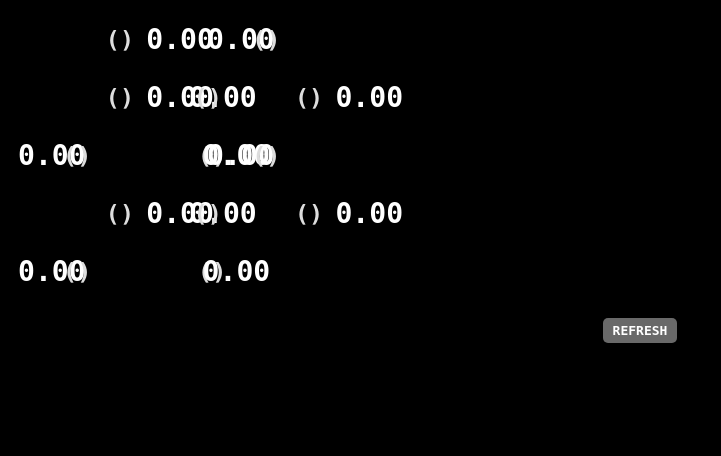
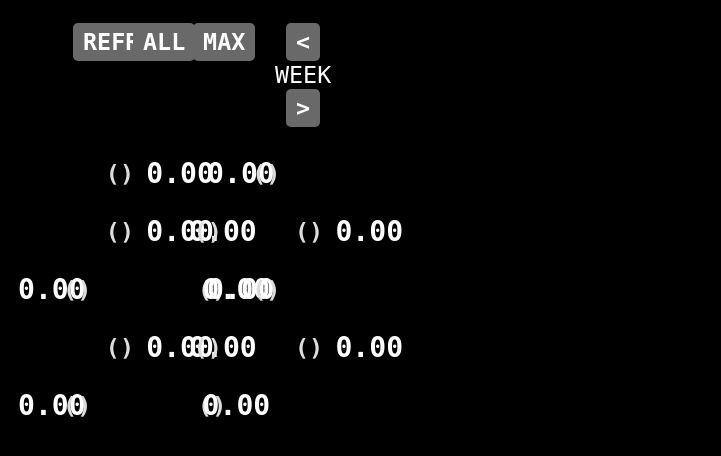
Before and after one commit to tocci21/fantasy, a Flask app: template templates/leagues.html in a window 1280 px wide. Shown: the top 456 px of the page, without its empty margins (0-721 px from the left). Run offline with Flask 3, Linux system fonts and the light colour scheme; the template is opened without the code that fills it: most values are stand-ins (such as "Sample title", 1, 10 or a date in 2020).

Commit message:
add buttons

```diff
--- a/helpers.py
+++ b/helpers.py
@@ -94,7 +94,7 @@ def translate_team(input: str, output: str, team_name: str) -> str:
     return team_name
 
 
-def get_all_projections() -> dict:
+def get_all_projections(week: int) -> dict:
 
     runtime = datetime.datetime.utcnow()
 
@@ -104,9 +104,9 @@ def get_all_projections() -> dict:
         for scoring in ['half-point-ppr', 'ppr']:
 
             if position_name in ['qb', 'k', 'dst']:
-                url = f"https://www.fantasypros.com/nfl/rankings/{position_name}.php"
+                url = f"https://www.fantasypros.com/nfl/rankings/{position_name}.php?week={week}"
             else:
-                url = f"https://www.fantasypros.com/nfl/rankings/{scoring}-{position_name}.php"
+                url = f"https://www.fantasypros.com/nfl/rankings/{scoring}-{position_name}.php?week={week}"
 
             for line in BeautifulSoup(requests.get(url).text, 'html.parser').find_all('script'):
                 if 'ecrData' in line.text:
--- a/main.py
+++ b/main.py
@@ -287,10 +287,10 @@ def index_week(profile: str):
     profiles = helpers.load_profiles()
     profile = profiles.get(profile)
 
-    week = request.args.get('week') if 'week' in request.args.keys() else helpers.get_current_week()
+    week = int(request.args.get('week')) if 'week' in request.args.keys() else helpers.get_current_week()
     mode = request.args.get('mode') if 'mode' in request.args.keys() else 'default'
 
-    data = {'projections': helpers.get_all_projections(), 'pro_matchups': {}}
+    data = {'projections': helpers.get_all_projections(week), 'pro_matchups': {}}
 
     if not profile:
         return f"Profile not found. Profiles: {', '.join(profiles.keys())}"
@@ -317,7 +317,7 @@ def index_week(profile: str):
                 matchups.append((league_matchups.get('name'), organize_team(matchup[1], mode), organize_team(matchup[0], mode)))
                 break
 
-    return render_template('leagues.html', matchups=matchups)
+    return render_template('leagues.html', matchups=matchups, week=week)
 
 
 if __name__ == '__main__':
--- a/static/css/base.css
+++ b/static/css/base.css
@@ -6,7 +6,7 @@
         width: 100%;
     }
 
-    .matchups {
+    .matchups, .buttons {
         padding: 5px;
         width: 100%;
         max-width: 95%;
@@ -38,6 +38,12 @@
         width: 30%;
     }
 
+    .buttons-container {
+        width: 25%;
+        padding-left: 50px;
+        padding-right: 30px;
+    }
+
     .matchup {
         display: grid;
         grid-template-columns: 47.5% 5% 47.5%;
@@ -53,6 +59,28 @@
         width: 20%;
         text-align: center;
     }
+}
+
+div.buttons {
+    display: grid;
+    grid-template-columns: 20% 20% 20% 40%;
+}
+
+div.buttons div {
+    text-align: center;
+    padding: 10px;
+}
+
+a {
+    display: inline-block;
+    padding: 5px 10px;
+    font-weight: bold;
+    text-align: center;
+    text-decoration: none;
+    border-radius: 5px;
+    cursor: pointer;
+    color: #ffffff;
+    background: dimgray;
 }
 
 div.records, div.records-header {
@@ -232,15 +260,3 @@ body {
 .player.future {
     background-color: black;
 }
-
-a {
-    display: inline-block;
-    padding: 5px 10px;
-    font-weight: bold;
-    text-align: center;
-    text-decoration: none;
-    border-radius: 5px;
-    cursor: pointer;
-    color: #ffffff;
-    background: dimgray;
-}
--- a/templates/leagues.html
+++ b/templates/leagues.html
@@ -4,6 +4,19 @@
     <link rel="stylesheet" href="{{ url_for('static', filename='css/base.css') }}">
 </head>
 <body>
+    <div class="buttons-container">
+        <div class="buttons">
+            {% set url = request.url.split('?')[0] %}
+            <div class="button"><a href="{{ url }}">REFRESH</a></div>
+            <div class="button"><a href="{{ url }}?mode=all">ALL</a></div>
+            <div class="button"><a href="{{ url }}?mode=max">MAX</a></div>
+            <div class="button">
+                <a href="{{ url }}?week={{ week - 1 }}">&lt;</a>
+                 WEEK
+                <a href="{{ url }}?week={{ week + 1 }}">&gt;</a>
+            </div>
+        </div>
+    </div>
     <div class="matchups">
         {% for matchup in matchups %}
         <div class="league">
@@ -64,6 +77,5 @@
         </div>
         {% endfor %}
     </div>
-    <div class="refresh"><a href="{{ request.url }}">REFRESH</a></div>
 </body>
 </html>
```
